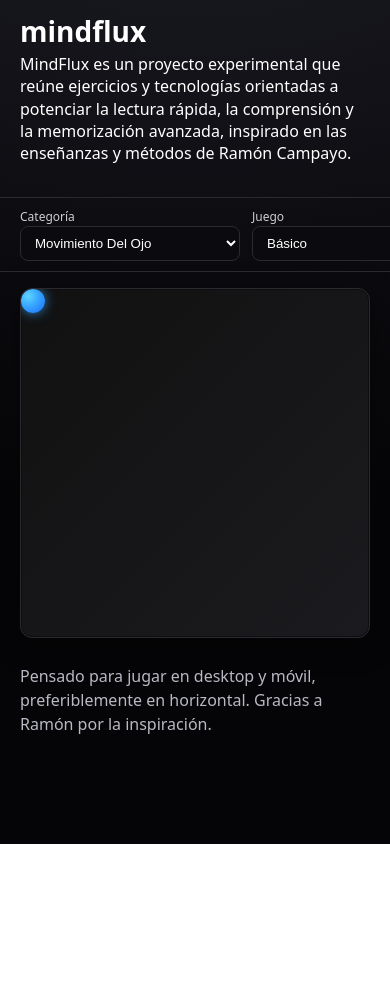
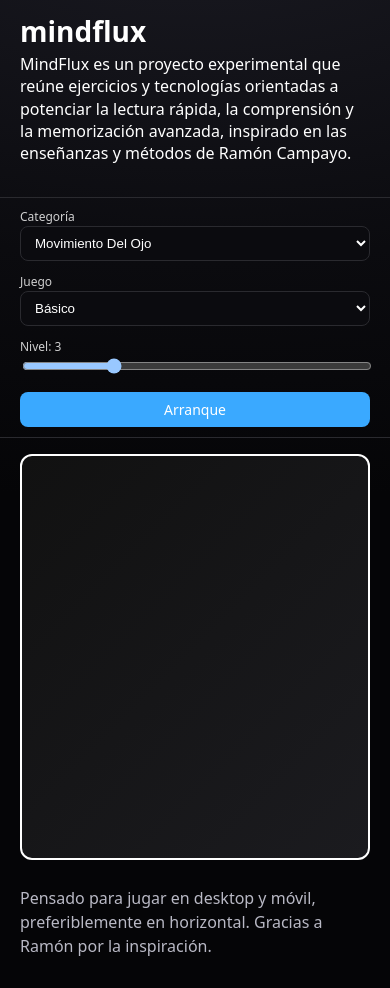
Before and after one commit to alexvkcr/mindflux, a React (Vite) app: page / in a window 390 px wide. Before the commit the page ends 844 px from the top, so only its background shows below. Built offline with nearby package versions, Linux system fonts and the light colour scheme.

Commit message:
feat: enhance game controls and UI responsiveness

```diff
--- a/src/App.tsx
+++ b/src/App.tsx
@@ -30,7 +30,10 @@
     <div className={styles.app}>
       <Header />
       <ControlsBar state={controls} onChange={(next) => setControls({ ...controls, ...next })} />
-      <GameCanvas controls={controls} />
+      <GameCanvas
+        controls={controls}
+        onChange={(next) => setControls({ ...controls, ...next })}
+      />
       <Info />
     </div>
   );
--- a/src/components/ControlsBar.module.scss
+++ b/src/components/ControlsBar.module.scss
@@ -3,16 +3,29 @@
 
 .controlsBar {
   display: flex;
-  gap: 12px;
+  flex-wrap: wrap;
+  align-items: center;
+  gap: 12px 16px;
   padding: 10px 20px;
-  overflow-x: auto;
-  align-items: center;
   border-top: 1px solid $border;
   border-bottom: 1px solid $border;
+  width: 100%;
+  max-width: 100%;
+  overflow-x: hidden;
 }
 
-.controlGroup {
-  min-width: 220px;
+.control, .level, .action {
+  flex: 1 1 clamp(220px, 32%, 360px);
+  min-width: 0; // Permitir shrink
+}
+
+.level {
+  flex: 2 1 360px;
+  min-width: 260px;
+}
+
+.action {
+  flex: 1 1 220px;
 }
 
 .label {
@@ -21,8 +34,11 @@
   opacity: 0.8;
 }
 
+.select, .range, .button {
+  width: 100%;
+}
+
 .select {
-  width: 100%;
   padding: 8px 10px;
   background: $bg-1;
   color: $text;
@@ -35,6 +51,13 @@
   }
 }
 
+@media (max-width: 480px) {
+  .control, .level, .action {
+    flex: 1 1 100%;
+    min-width: 0;
+  }
+}
+
 .range {
   width: 100%;
 }
--- a/src/components/ControlsBar.tsx
+++ b/src/components/ControlsBar.tsx
@@ -21,7 +21,7 @@
   return (
     <section className={styles.controlsBar}>
       {/* Categoria unica, por defecto */}
-      <div className={styles.controlGroup}>
+      <div className={styles.control}>
         <label className={styles.label}>{t.controls.categoryLabel}</label>
         <select
           className={styles.select}
@@ -33,7 +33,7 @@
       </div>
 
       {/* Juego unico dentro de la categoria */}
-      <div className={styles.controlGroup}>
+      <div className={styles.control}>
         <label className={styles.label}>{t.controls.gameLabel}</label>
         <select
           className={styles.select}
@@ -45,7 +45,7 @@
       </div>
 
       {/* Nivel 1..9 */}
-      <div className={styles.controlGroup}>
+      <div className={styles.level}>
         <label className={styles.label}>
           {t.controls.levelLabel}: {state.level}
         </label>
@@ -60,8 +60,9 @@
       </div>
 
       {/* Botón Arranque/Parar */}
-      <div className={styles.actionButton}>
+      <div className={styles.action}>
         <PrimaryButton
+          className={styles.button}
           onClick={() => onChange({ running: !state.running })}
           aria-pressed={state.running}
         >
--- a/src/components/GameCanvas.module.scss
+++ b/src/components/GameCanvas.module.scss
@@ -1,17 +1,20 @@
-.wrapper {
+.wrap {
   display: grid;
-  justify-content: start;
   place-items: center;
   padding: 16px 20px;
+  width: 100%;
+  max-width: 100vw;
+  box-sizing: border-box;
 }
 
-.canvas {
-  width: min(500px, calc(100vw - 40px));
-  aspect-ratio: 1 / 1;
-  background: linear-gradient(135deg, #111 0%, #1b1b1f 100%);
-  border: 1px solid #2a2a2f;
+.board {
+  position: relative;
+  max-width: 700px;
+  max-height: calc(100vh - 20px);
+  margin-inline: auto;
+  border: 2px solid #fff;
   border-radius: 12px;
-  box-shadow: 0 0 0 1px #0d0d10 inset, 0 6px 30px rgba(0, 0, 0, 0.35);
-  position: relative;
   overflow: hidden;
+  background: linear-gradient(135deg, #111, #1b1b1f);
+  box-sizing: border-box;
 }
--- a/src/components/GameCanvas.tsx
+++ b/src/components/GameCanvas.tsx
@@ -1,13 +1,76 @@
+import { useRef, useState, useLayoutEffect, useCallback } from "react";
 import type { ControlsState } from "./ControlsBar";
 import { EyeMovementBasic } from "../games/eye-movement/Basic";
 import styles from "./GameCanvas.module.scss";
 
-export function GameCanvas({ controls }: { controls: ControlsState }) {
+export function GameCanvas({
+  controls,
+  onChange
+}: {
+  controls: ControlsState;
+  onChange: (next: Partial<ControlsState>) => void;
+}) {
+  const wrapRef = useRef<HTMLDivElement>(null);
+  const [boardW, setBoardW] = useState(320);
+  const [boardH, setBoardH] = useState(240);
+
+  const clamp = (v: number, min: number, max: number) => Math.max(min, Math.min(max, v));
+
+  const recompute = useCallback(() => {
+    const el = wrapRef.current;
+    if (!el) return;
+
+    const LATERAL_PAD = 40; // 20px a cada lado
+    const BOTTOM_PAD = 20;
+    const MAX_W = 700;
+    const MIN_SIZE = 120;
+
+    const rect = el.getBoundingClientRect();
+    const docWidth = document.documentElement.clientWidth; // No incluye scrollbar
+
+    // Usar clientWidth en vez de innerWidth para evitar incluir scrollbar
+    const desiredW = docWidth - LATERAL_PAD;
+    const desiredH = window.innerHeight - BOTTOM_PAD;
+
+    // Asegurar que availW no cause scroll
+    const availW = Math.min(rect.width, docWidth) - LATERAL_PAD;
+    const availH = Math.min(window.innerHeight - rect.top, desiredH);
+
+    const w = Math.floor(clamp(
+      Math.min(desiredW, MAX_W),
+      MIN_SIZE,
+      Math.min(availW, MAX_W)
+    ));
+    const h = Math.floor(clamp(desiredH, MIN_SIZE, availH));
+
+    setBoardW(w);
+    setBoardH(h);
+
+    console.debug('board', w, h, 'maxW:', MAX_W);
+  }, []);
+
+  useLayoutEffect(() => {
+    recompute();
+    const ro = new ResizeObserver(recompute);
+    if (wrapRef.current) ro.observe(wrapRef.current);
+    window.addEventListener('resize', recompute);
+    return () => {
+      ro.disconnect();
+      window.removeEventListener('resize', recompute);
+    };
+  }, [recompute]);
+
   return (
-    <section className={styles.wrapper}>
-      <div className={styles.canvas}>
+    <section ref={wrapRef} className={styles.wrap}>
+      <div className={styles.board} style={{ width: boardW, height: boardH }}>
         {controls.category === "eyeMovement" && controls.game === "basic" ? (
-          <EyeMovementBasic level={controls.level} running={controls.running} />
+          <EyeMovementBasic
+            level={controls.level}
+            running={controls.running}
+            boardW={boardW}
+            boardH={boardH}
+            onTimeout={() => onChange({ running: false })}
+          />
         ) : null}
       </div>
     </section>
--- a/src/games/eye-movement/Basic.module.scss
+++ b/src/games/eye-movement/Basic.module.scss
@@ -1,14 +1,14 @@
+@use '../../styles/variables' as *;
+
 .container {
   position: absolute;
   inset: 0;
 }
 
-.dot {
+.circle {
   position: absolute;
-  width: 24px;
-  height: 24px;
+  border: 1.2mm solid $text;
   border-radius: 50%;
-  background: radial-gradient(circle at 30% 30%, #5fd5ff 0%, #3aa9ff 40%, #1a6bff 100%);
-  box-shadow: 0 0 12px rgba(58, 169, 255, 0.75);
+  background: transparent;
   transform: translate3d(0, 0, 0);
 }
--- a/src/games/eye-movement/Basic.tsx
+++ b/src/games/eye-movement/Basic.tsx
@@ -1,49 +1,74 @@
-import { useCallback, useEffect, useRef, useState } from "react";
+import { useCallback, useEffect, useState } from "react";
 import styles from "./Basic.module.scss";
 
 /**
  * Un circulo que salta a posiciones aleatorias cada X ms en funcion del nivel (1..9).
  * Nivel 1 = 1000ms, nivel 9 = 200ms (lineal).
  */
-export function EyeMovementBasic({ level, running }: { level: number; running: boolean }) {
-  const containerRef = useRef<HTMLDivElement>(null);
-  const dotRef = useRef<HTMLDivElement>(null);
+type Props = {
+  level: number;
+  running: boolean;
+  boardW: number;
+  boardH: number;
+  onTimeout: () => void;
+};
+
+export function EyeMovementBasic({
+  level,
+  running,
+  boardW,
+  boardH,
+  onTimeout
+}: Props) {
   const [pos, setPos] = useState({ x: 0, y: 0 });
-  const size = 24; // diametro del circulo en px (simple, puede ser selector luego)
+  const size = 24; // diametro del circulo
+  const margin = 8; // seguridad contra borde
 
   const intervalMs = Math.max(200, 1000 - (level - 1) * 100);
 
   const moveRandom = useCallback(() => {
-    const el = containerRef.current;
-    if (!el) return;
+    const maxX = Math.max(4, boardW - size - margin);
+    const maxY = Math.max(4, boardH - size - margin);
+    const x = Math.floor(Math.random() * maxX);
+    const y = Math.floor(Math.random() * maxY);
+    setPos({ x, y });
+  }, [boardW, boardH]);
 
-    const rect = el.getBoundingClientRect();
-    const maxX = rect.width - size - 8; // margen de seguridad
-    const maxY = rect.height - size - 8;
-
-    const x = Math.max(4, Math.floor(Math.random() * (maxX - 4 + 1)));
-    const y = Math.max(4, Math.floor(Math.random() * (maxY - 4 + 1)));
-    setPos({ x, y });
-  }, [size]);
-
+  // Efecto principal para intervalos y timeout
   useEffect(() => {
     if (running) {
       moveRandom(); // posicion inicial
-      const id = setInterval(moveRandom, intervalMs);
-      return () => clearInterval(id);
+      const intervalId = setInterval(moveRandom, intervalMs);
+      const timeoutId = setTimeout(onTimeout, 30000);
+
+      return () => {
+        clearInterval(intervalId);
+        clearTimeout(timeoutId);
+      };
     }
-  }, [moveRandom, intervalMs, running]);
+  }, [moveRandom, intervalMs, running, onTimeout]);
 
+  // Reposicionar cuando cambien las dimensiones
   useEffect(() => {
-    const dot = dotRef.current;
-    if (!dot) return;
-    dot.style.left = `${pos.x}px`;
-    dot.style.top = `${pos.y}px`;
-  }, [pos]);
+    if (running) {
+      moveRandom();
+    }
+  }, [boardW, boardH, running, moveRandom]);
 
   return (
-    <div ref={containerRef} className={styles.container}>
-      <div aria-label="target-dot" ref={dotRef} className={styles.dot} />
+    <div className={styles.container}>
+      {running && (
+        <div
+          aria-label="target-circle"
+          className={styles.circle}
+          style={{
+            left: pos.x,
+            top: pos.y,
+            width: size,
+            height: size
+          }}
+        />
+      )}
     </div>
   );
 }
--- a/src/index.css
+++ b/src/index.css
@@ -1,11 +1,27 @@
+html, body, #root {
+  height: 100%;
+  margin: 0;
+  padding: 0;
+  background: #050507;
+  box-sizing: border-box;
+}
+
+*, *::before, *::after {
+  box-sizing: inherit;
+}
+
+body {
+  overflow-x: hidden;
+  width: 100%;
+  max-width: 100%;
+}
+
 :root {
   font-family: system-ui, Avenir, Helvetica, Arial, sans-serif;
   line-height: 1.5;
   font-weight: 400;
-
   color-scheme: light dark;
   color: rgba(255, 255, 255, 0.87);
-  background-color: #242424;
 
   font-synthesis: none;
   text-rendering: optimizeLegibility;
```
